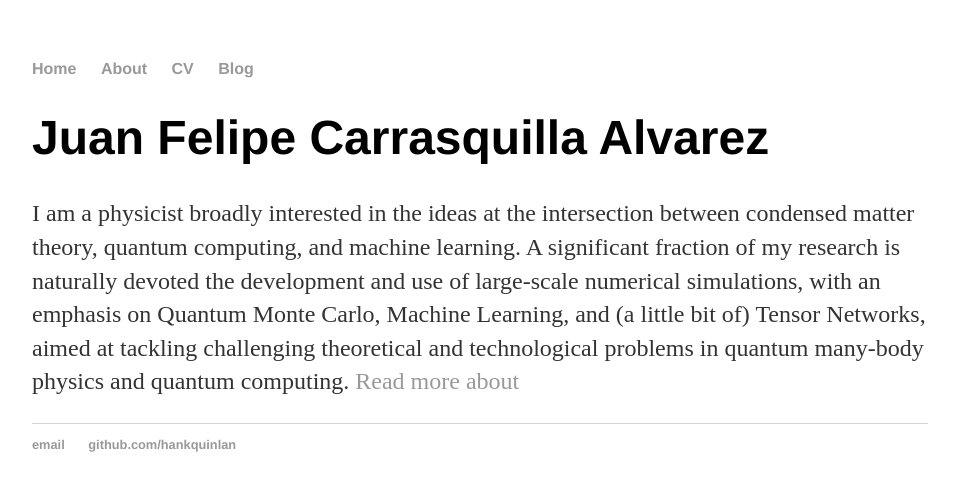
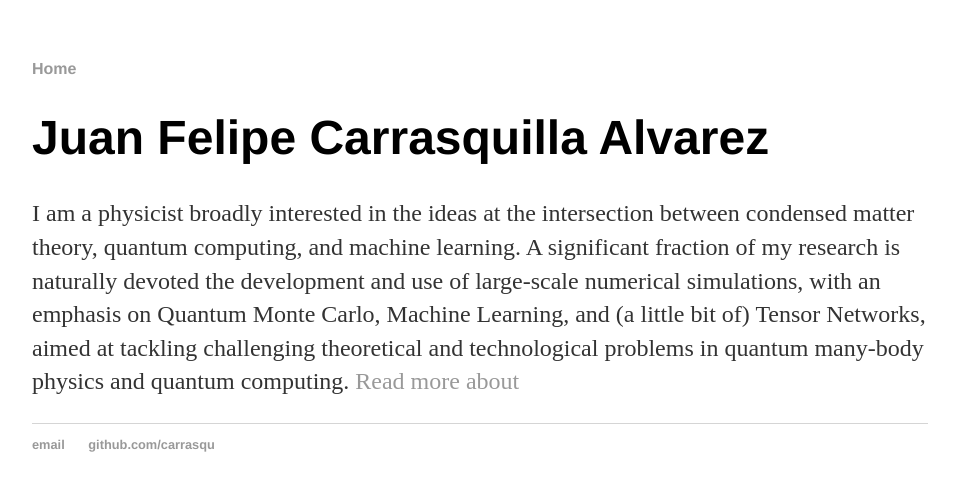
Before and after one commit to carrasqu/carrasqu.github.io, a Jekyll site: the page built from index.html, in a window 1280 px wide. Shown: the top 491 px of the page, without its empty margins (160-1119 px from the left). Built offline with Jekyll 4.4.1, drawn with Linux system fonts in a browser that asks for light colours.

Commit message:
minor changes

```diff
--- a/_config.yml
+++ b/_config.yml
@@ -1,2 +1,2 @@
-name: Hank Quinlan, Horrible Cop
+name: Juan Carrasquilla
 markdown: kramdown
--- a/_layouts/default.html
+++ b/_layouts/default.html
@@ -9,9 +9,9 @@
 			<nav>
 	    		<ul>
 	        		<li><a href="/">Home</a></li>
-		        	<li><a href="/about">About</a></li>
-	        		<li><a href="/cv">CV</a></li>
-	        		<li><a href="/blog">Blog</a></li>
+		        	<!--<li><a href="/about">About</a></li>-->
+	        		<!--<li><a href="/cv">CV</a></li>-->
+	        		<!--<li><a href="/blog">Blog</a></li>-->
 	    		</ul>
 			</nav>
 			<div class="container">
@@ -21,8 +21,8 @@
 			</div><!-- /.container -->
 			<footer>
 	    		<ul>
-	        		<li><a href="mailto:hankquinlanhub@gmail.com">email</a></li>
-	        		<li><a href="https://github.com/hankquinlan">github.com/hankquinlan</a></li>
+	        		<li><a href="mailto:juanfelipe.carrasquilla_aT_gmail_dOt_com">email</a></li>
+	        		<li><a href="https://github.com/carrasqu">github.com/carrasqu</a></li>
 				</ul>
 			</footer>
 		</body>
```
